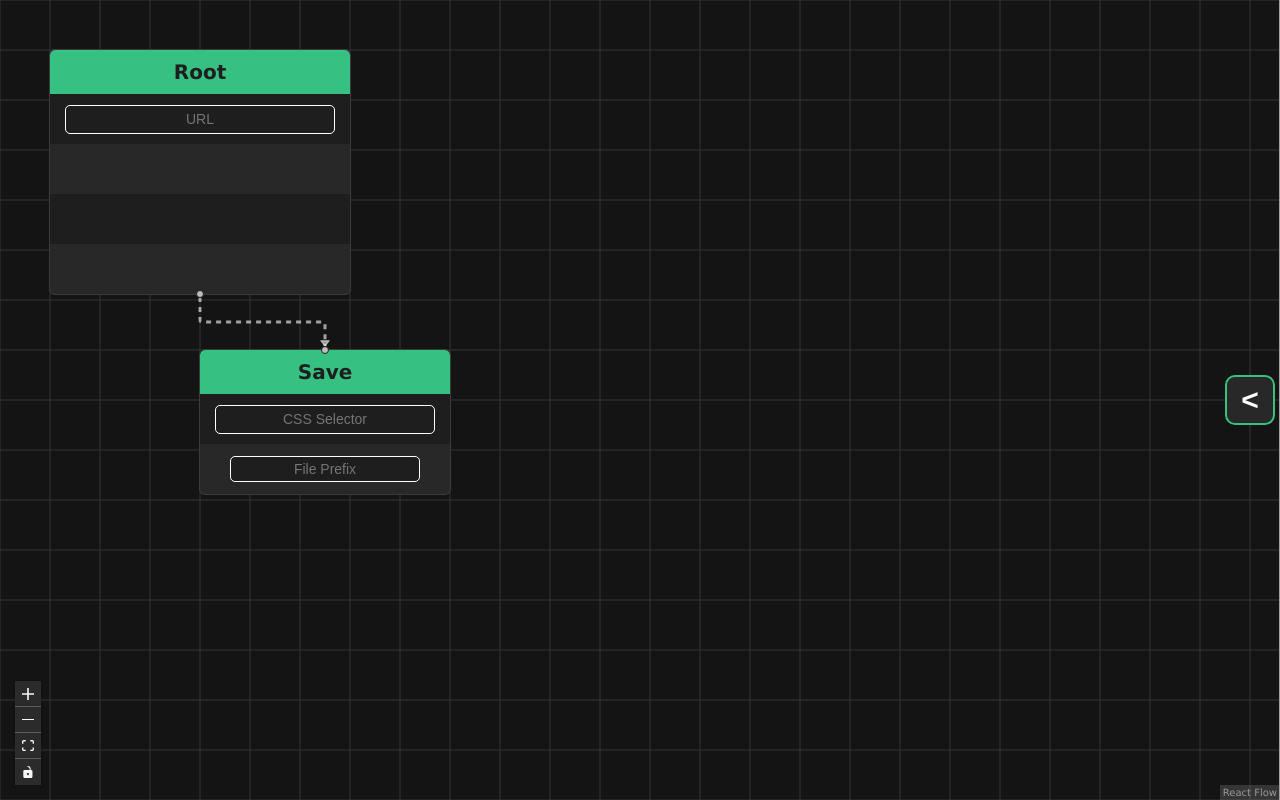
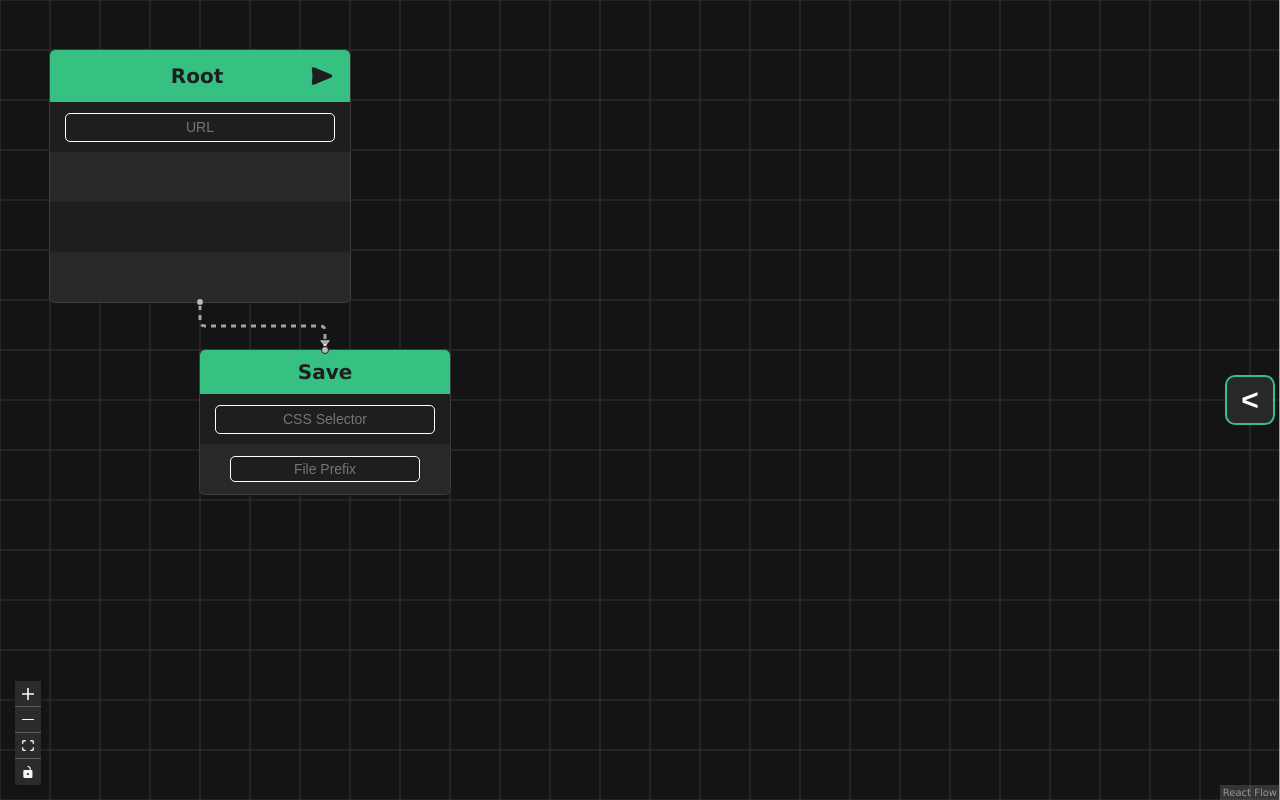
Before and after one commit to xavierhampton/Scrape-Z, a React (Create React App) app in the folder javascript/: page / in a window 1280 px wide. Shown: the top 800 px of the page. Built offline with nearby package versions, Linux system fonts and the light colour scheme.

Commit message:
added start button to run down flow, res to flask

```diff
--- a/javascript/src/App.js
+++ b/javascript/src/App.js
@@ -20,15 +20,25 @@ import ClickNode from './components/ClickNode';
 import SaveNode from './components/SaveNode';
 import RootNode from './components/RootNode';
 
+
+
 //Node Types for React Flow
 const nodeTypes = {
   'RootNode': RootNode,
   'ClickNode': ClickNode,
   'SaveNode': SaveNode
 }
+
+//Start of App
+export default function App() {
+
+//Keeps An Iterator for Node ID
+const [nodeItr, setNodeItr] = useState(3)
+
+
 //Initialize Nodes
 const initialNodes = [
-  { id: '1', type: 'RootNode', position: { x: 50, y: 50 }, data: {}},
+  { id: '1', type: 'RootNode', position: { x: 50, y: 50 }, data: {f: (() => {run(String(nodeItr))})}},
   { id: '2', type: "SaveNode", position: { x: 200, y: 350 }, data: {}},
 ];
 
@@ -44,12 +54,6 @@ const initialEdges = [{ id: 'e1-2', source: '1', target: '2', animated :true, ty
   strokeWidth: 3, stroke: 'rgba(255,255,255,0.6)',
 }  }];
 
-
-//Start of App
-export default function App() {
-
-//Keeps An Iterator for Node ID
-const [nodeItr, setNodeItr] = useState(3)
 
 //Toggle Bar Functionality
 const [toggleBar, setToggleBar] = useState(false)
@@ -81,7 +85,7 @@ const toggle = () => {
   const addNode = (nodeType) => {
     let newNode = {}
     if (nodeType === "RootNode") {
-      newNode = { id: String(nodeItr), type: 'RootNode', position: { x: 0, y: 0 }, data: {}}
+      newNode = { id: String(nodeItr), type: 'RootNode', position: { x: 0, y: 0 }, data: {f: (() => {run(String(nodeItr))})}}
     }
     else if (nodeType === "SaveNode") {
       newNode = { id: String(nodeItr), type: 'SaveNode', position: { x: 0, y: 0 }, data: {}}
@@ -95,18 +99,13 @@ const toggle = () => {
     setNodes([...nodes, newNode])
   }
 
-
-  //Turn Nodes Into Readable Object
-  function objectify() {
-    let obj = {}
-  }
-
-
     //Assign a State for Data
     const [data, setData] = useState("")
+
     //Send Data to Backend
-  function run() {
-    fetch('https://localhost:5000', {
+    async function run() {
+      try {
+        let response = await fetch('https://localhost:5000', {
           method: 'POST',
           headers: {
             'Content-Type': 'application/json'
@@ -114,10 +113,16 @@ const toggle = () => {
           body: JSON.stringify(data)
         })
       }
+      catch {
+        console.log("Error With Flask Server")
+      }
+    }
 
+
+
+  //Sets Data State to Nodes and Edges
   useEffect(() => {
-    console.log(nodes)
-    console.log(edges)
+    setData({nodes: nodes, edges: edges})
   }, [nodes, edges])
 
 
--- a/javascript/src/components/RootNode.js
+++ b/javascript/src/components/RootNode.js
@@ -1,5 +1,6 @@
-import React, { memo, useState } from 'react';
+import React, { memo } from 'react';
 import { Handle, Position } from '@xyflow/react';
+import {ReactComponent as StartButton} from '../assets/svg/play-button-svg.svg'
 
 import '../static/Node.css'
 
@@ -16,6 +17,11 @@ export default memo(({ data, isConnectable, selected, }) => {
       <div className='node-root' style={{ outlineColor: (selected) ?  '#555555': '#3C3C3C', outlineWidth: (selected) ? '2px' : '1px'}}>
         <div className='header'>
             <p className='title'>Root</p>
+
+            <div className='run-container' onClick={data.f}>
+            <StartButton  className="run-button"/>
+            </div>
+
         </div>
         <div className='subsection'>
           <div className='row'>
--- a/javascript/src/static/Node.css
+++ b/javascript/src/static/Node.css
@@ -16,10 +16,16 @@
     background-color: #36C182;
     padding: 10px;
 
+    display: flex;
+    justify-content: space-between;
+    align-items: center;
+
     border-top-right-radius: 5px;
     border-top-left-radius: 5px;
 
     font-size: 20px;
+
+
 }
 .subsection {
     display: flex;
@@ -27,7 +33,7 @@
     background-color: #1E1E1E;
 }
 .title {
-    margin: 0;
+    margin: 0 auto;
     padding: 0;
     color: #1E1E1E;
     text-align: center;
@@ -90,3 +96,33 @@
 .prefix-input:focus {
     outline: none;
 }
+
+.run-container {
+    border-radius: 5px;
+
+    height: 40px;
+    width: 40px;
+    padding: 3px;
+    display: flex;
+    justify-content: center;
+    align-items: center;
+
+    margin-bottom: -7px;
+    margin-top: -7px;
+    margin-left: -35px;
+    margin-right: -5px;
+}
+
+.run-container:hover {
+    background-color: rgba(255,255,255,0.4);
+    cursor: pointer;
+}
+
+.run-button {
+    width: 30px;
+    height: 30px;
+
+    margin-bottom: -7px;
+    margin-top: -7px;
+
+}
```
Also changed, not shown: javascript/src/assets/svg/play-button-svg.svg (added). Lines whose indentation alone changed are shown as unchanged.
